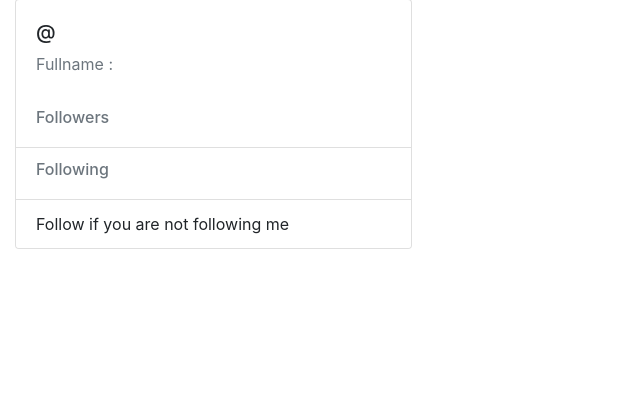
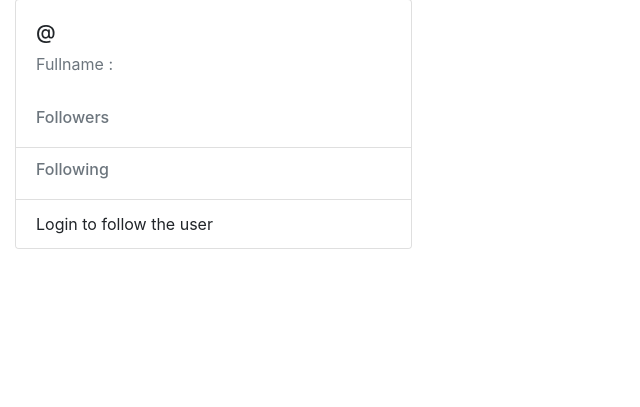
Before and after one commit to AlexCuenca99/cs50-netwok, a Django app: template network/templates/network/profile.html in a window 1280 px wide. Shown: the part 57-464 px from the top of the page, without its empty margins (0-640 px from the left). Run offline with Django 3.2, Linux system fonts and the light colour scheme; the template is opened without the code that fills it, so the values that code supplies are empty; some libraries are stand-ins or nearby versions.

Commit message:
Add message to no logged users

```diff
--- a/network/templates/network/profile.html
+++ b/network/templates/network/profile.html
@@ -22,10 +22,15 @@
 
 					<li class="list-group-item">
 						<!-- prettier-ignore -->
-						{% if request.path|cut:'/profiles/' == request.user.username %}
-							Sorry, you cannot follow your self
+
+						{% if user.is_authenticated %}
+							{% if request.path|cut:'/profiles/' == request.user.username %}
+								Sorry, you cannot follow your self
+							{% else %}
+								Follow if you are not following me
+							{% endif %}
 						{% else %}
-							Follow if you are not following me
+							Login to follow the user
 						{% endif %}
 					</li>
 				</ul>
```
